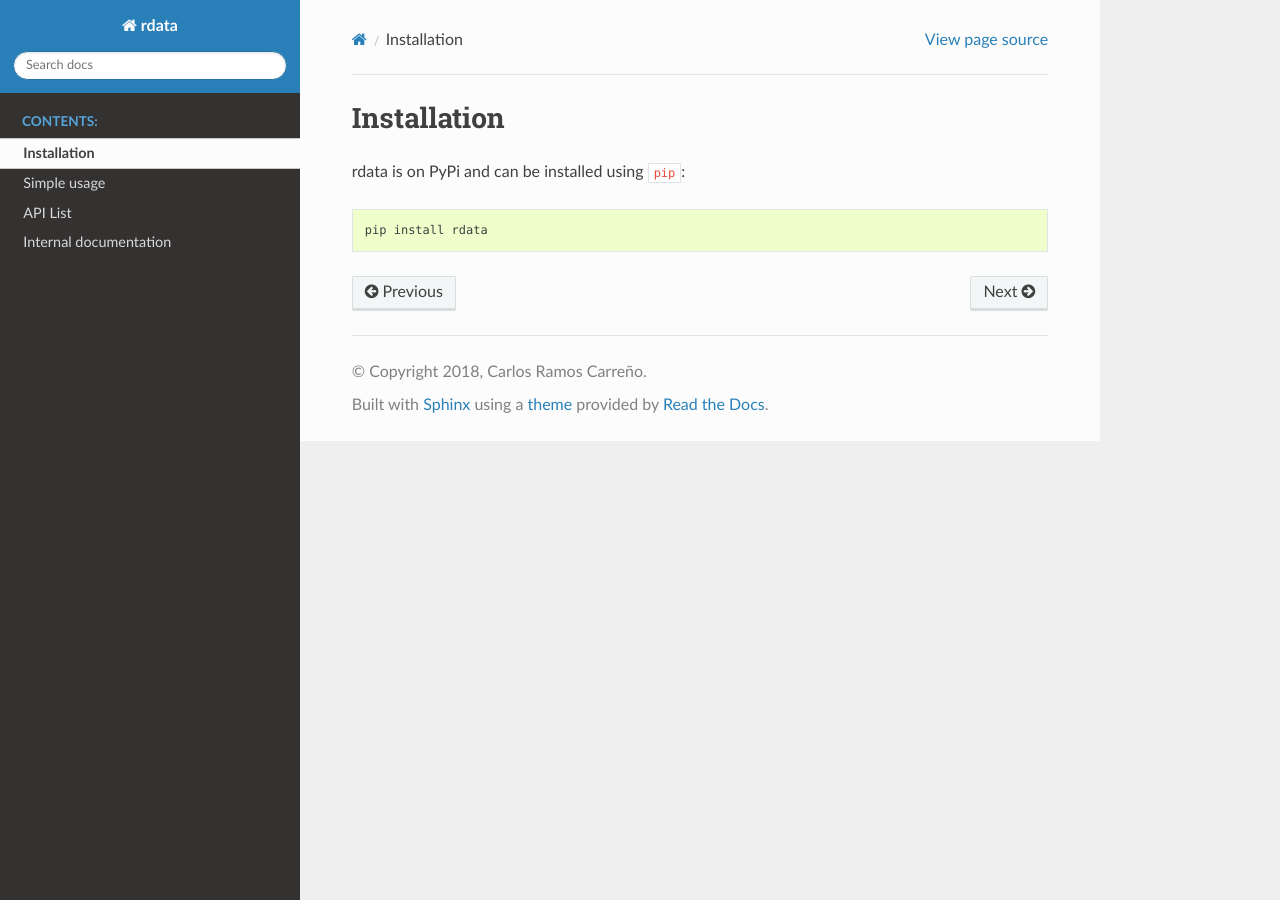
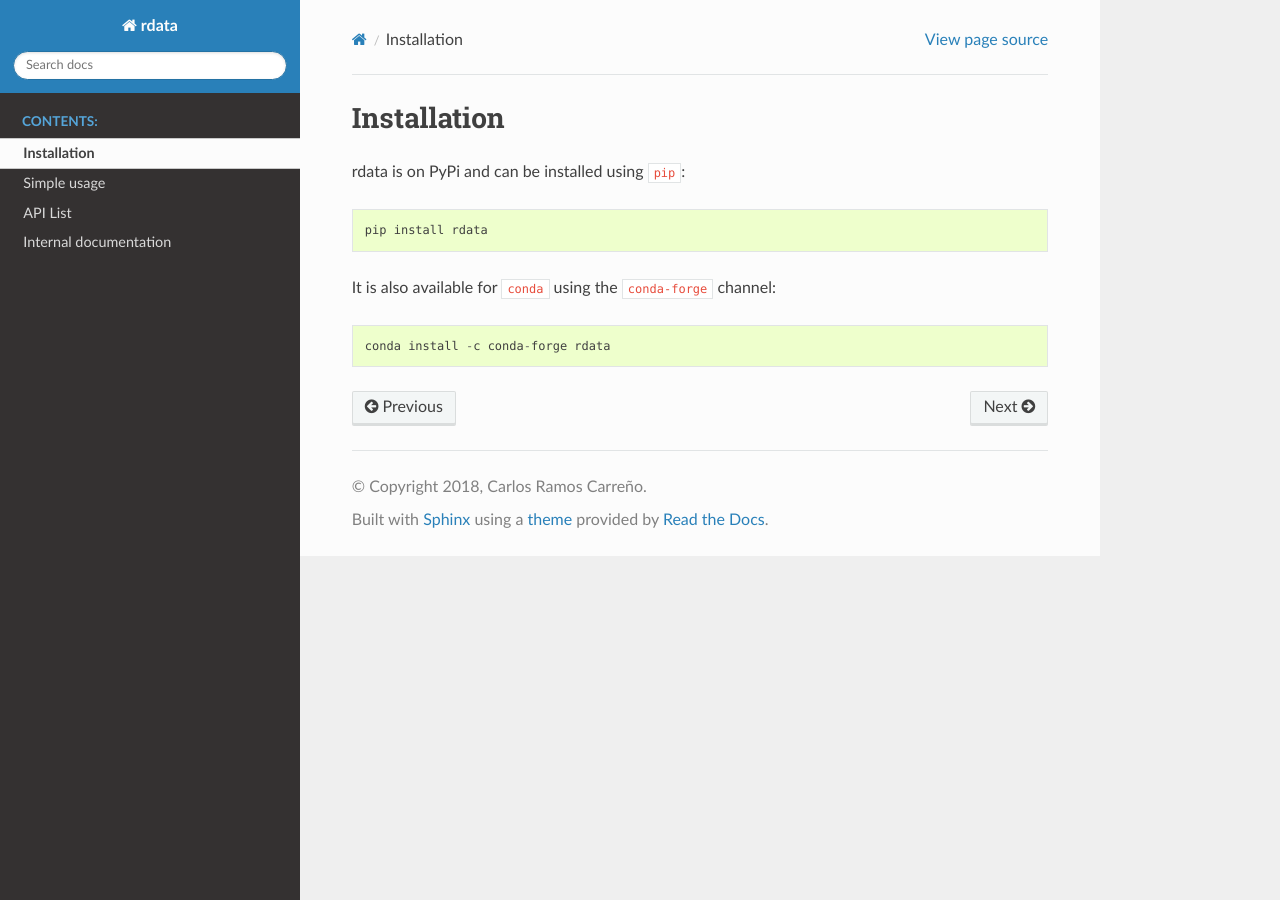
Before and after one commit to vnmabus/rdata, a Sphinx documentation site: the page built from docs/installation.rst, in a window 1280 px wide. Built offline with Sphinx 7.4.7 and the Read the Docs theme 2.0.0, drawn with Linux system fonts in a browser that asks for light colours.

Commit message:
Update installation docs.

```diff
--- a/README.rst
+++ b/README.rst
@@ -18,6 +18,12 @@ rdata is on PyPi and can be installed using :code:`pip`:
 .. code::
 
    pip install rdata
+
+It is also available for :code:`conda` using the :code:`conda-forge` channel:
+
+.. code::
+
+   conda install -c conda-forge rdata
 
 Documentation
 =============
--- a/docs/installation.rst
+++ b/docs/installation.rst
@@ -6,3 +6,9 @@ rdata is on PyPi and can be installed using :code:`pip`:
 .. code::
 
    pip install rdata
+
+It is also available for :code:`conda` using the :code:`conda-forge` channel:
+
+.. code::
+
+   conda install -c conda-forge rdata
```
